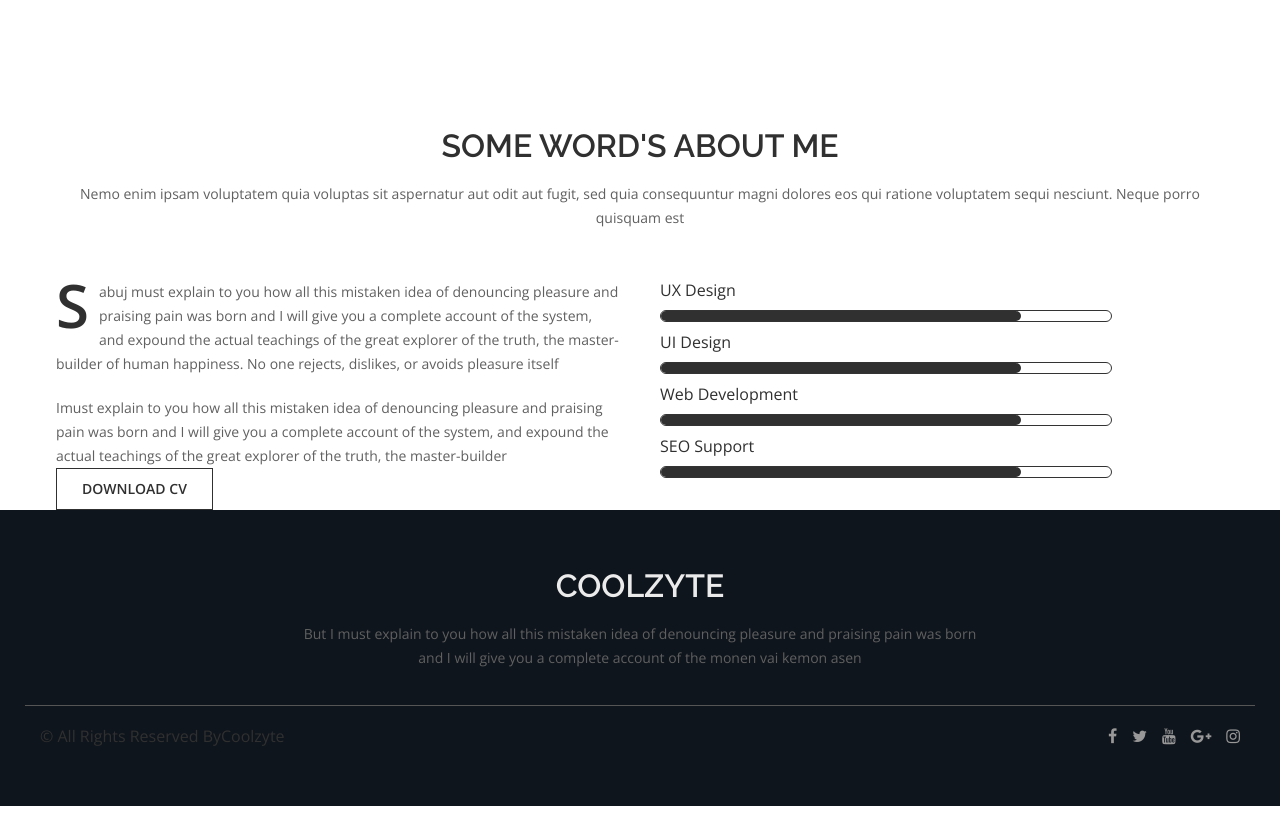
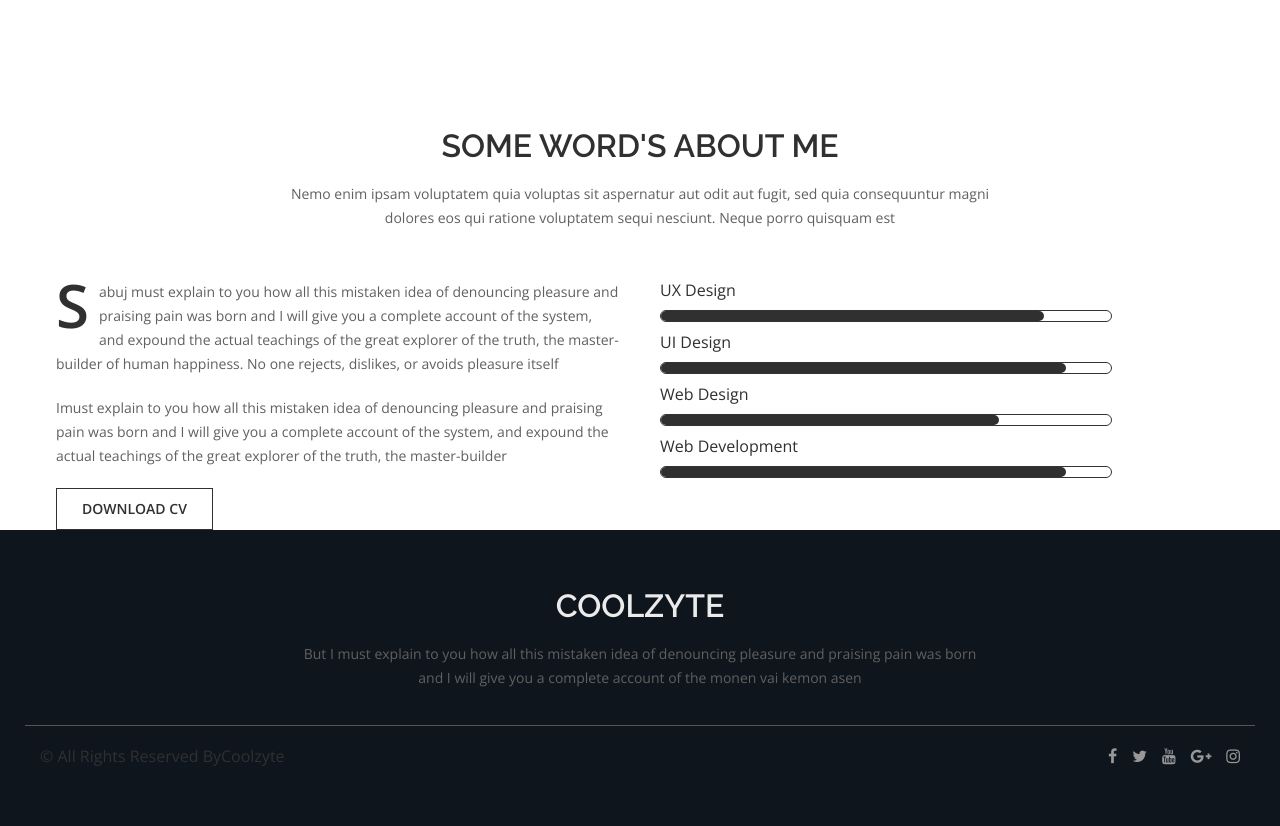
Before and after one commit to coolzyte/my-portfolio-v2, a React (Create React App) app: page / in a window 1280 px wide. Shown: the part 820-1646 px from the top of the page. Built offline with nearby package versions, Linux system fonts and the light colour scheme.

Commit message:
Completed the progress bar

```diff
--- a/src/components/PageTitle/PageTitle.js
+++ b/src/components/PageTitle/PageTitle.js
@@ -1,8 +1,9 @@
 import React from "react";
+import classes from "./PageTitle.module.css";
 
 const pagetitle = ({ heading, desc }) => {
   return (
-    <div>
+    <div className={classes.PageTitle}>
       <h2>{heading}</h2>
       <p>{desc}</p>
     </div>
--- /dev/null
+++ b/src/components/PageTitle/PageTitle.module.css
@@ -0,0 +1,17 @@
+.PageTitle {
+  max-width: 90%;
+  margin: 0 auto;
+}
+
+.PageTitle h2 {
+  font-size: 2.2rem;
+}
+
+@media (min-width: 500px) {
+  .PageTitle {
+    max-width: 60%;
+  }
+  .PageTitle h2 {
+    font-size: 3.2rem;
+  }
+}
--- a/src/components/ProgressBar/ProgressBar.module.css
+++ b/src/components/ProgressBar/ProgressBar.module.css
@@ -1,8 +1,14 @@
 .ProgressBar {
   position: relative;
   height: 10px;
-  width: 450px;
+  width: 350px;
   border-radius: 50px;
   border: 1px solid #333;
   margin: 1rem 0;
 }
+
+@media (min-width: 500px) {
+  .ProgressBar {
+    width: 450px;
+  }
+}
--- a/src/components/Skill/Skill.js
+++ b/src/components/Skill/Skill.js
@@ -8,7 +8,12 @@ class Skill extends Component {
   constructor(props) {
     super(props);
     this.state = {
-      percentage: 80
+      progressbar: [
+        { title: "UX Design", percentage: 85 },
+        { title: "UI Design", percentage: 90 },
+        { title: "Web Design", percentage: 75 },
+        { title: "Web Development", percentage: 90 }
+      ]
     };
   }
   render() {
@@ -32,7 +37,7 @@ class Skill extends Component {
               great explorer of the truth, the master-builder of human
               happiness. No one rejects, dislikes, or avoids pleasure itself
             </p>
-            <p>
+            <p className="m-bottom-2">
               Imust explain to you how all this mistaken idea of denouncing
               pleasure and praising pain was born and I will give you a complete
               account of the system, and expound the actual teachings of the
@@ -41,15 +46,21 @@ class Skill extends Component {
             <Button name="Download CV" />
           </div>
           <div className={classes.ProgressBar}>
-            <ProgressBar title="UX Design" percentage={this.state.percentage} />
-            <ProgressBar title="UI Design" percentage={this.state.percentage} />
             <ProgressBar
-              title="Web Development"
-              percentage={this.state.percentage}
+              title={this.state.progressbar[0].title}
+              percentage={this.state.progressbar[0].percentage}
             />
             <ProgressBar
-              title="SEO Support"
-              percentage={this.state.percentage}
+              title={this.state.progressbar[1].title}
+              percentage={this.state.progressbar[1].percentage}
+            />
+            <ProgressBar
+              title={this.state.progressbar[2].title}
+              percentage={this.state.progressbar[2].percentage}
+            />
+            <ProgressBar
+              title={this.state.progressbar[3].title}
+              percentage={this.state.progressbar[3].percentage}
             />
           </div>
         </div>
--- a/src/components/Skill/Skill.module.css
+++ b/src/components/Skill/Skill.module.css
@@ -5,7 +5,7 @@
 
 .Skill .Content {
   display: grid;
-  grid-template-columns: repeat(auto-fit, minmax(40rem, 1fr));
+  grid-template-columns: repeat(auto-fit, minmax(30rem, 1fr));
   grid-gap: 4rem;
 }
 
@@ -18,78 +18,3 @@
   line-height: 5rem;
   padding-right: 1rem;
 }
-
-.Skill .ProgressBar {
-  width: 100%;
-}
-
-@include medium {
-  flex-basis: 40%;
-}
-
-padding-top: 7.5rem;
-@include medium {
-  margin-left: 5rem;
-  padding-top: 3.5rem;
-}
-
-.Bar .Progress {
-  display: flex;
-  font-size: 0.75rem;
-}
-
-.Bar .progress {
-  background: #ebebeb none repeat scroll 0 0;
-  border-radius: 0;
-  box-shadow: none;
-  height: 13px;
-  margin-bottom: 55px;
-  position: relative;
-}
-
-.Bar .Progress .title {
-  color: #222;
-  font-size: 14px;
-  left: 0;
-  position: absolute;
-  text-transform: capitalize;
-  top: -35px;
-  width: 100%;
-  z-index: 99;
-}
-
-.Bar .progress-bar {
-  background: $mine-shaft;
-  position: relative;
-}
-
-.progress-bar {
-  display: flex;
-  flex-direction: column;
-  justify-content: center;
-  color: #fff;
-  text-align: center;
-  transition: width 0.6s ease;
-}
-
-.progress-bar > span {
-  color: $mine-shaft;
-  font-size: 14px;
-  height: 24px;
-  line-height: 25px;
-  position: absolute;
-  right: -12px;
-  top: -38px;
-  width: auto;
-}
-
-.progress-bar > span::before {
-  border-left: 7px solid transparent;
-  border-right: 7px solid transparent;
-  border-top: 10px solid #000;
-  bottom: -8px;
-  content: "";
-  left: 50%;
-  position: absolute;
-  transform: translateX(-50%);
-}
```
